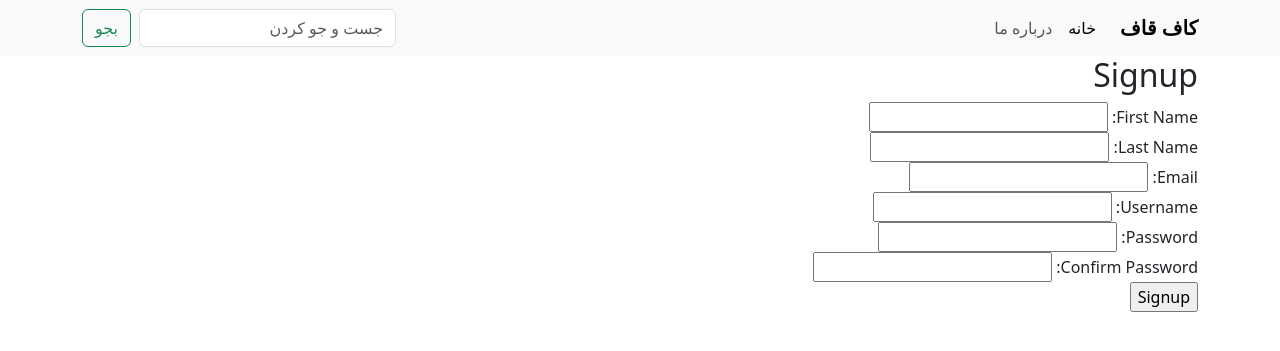
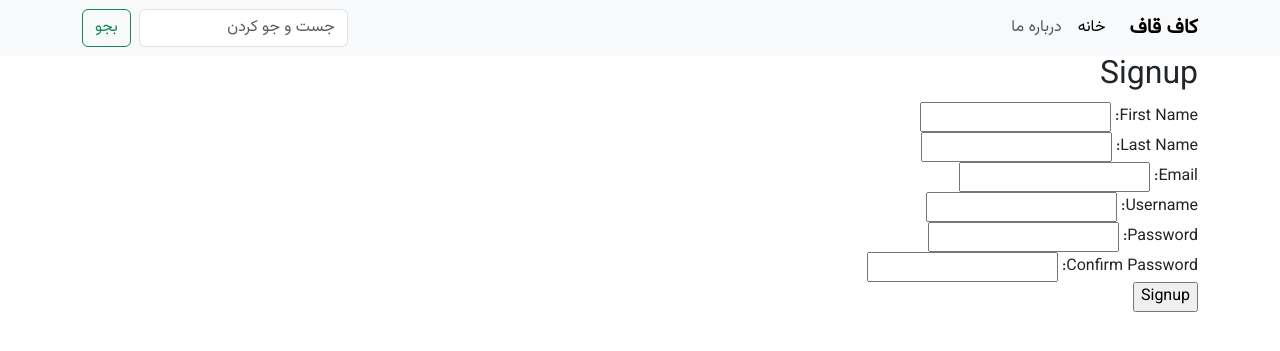
Before and after one commit to Erfaani/CafQaf, a Django app: page /signup/ in a window 1280 px wide. Shown: the top 351 px of the page. Run offline with Django 4.2, Linux system fonts and the light colour scheme.

Commit message:
Change font

```diff
--- a/templates/base.html
+++ b/templates/base.html
@@ -1,20 +1,28 @@
 <!DOCTYPE html>
 <html lang="per" dir="rtl">
 <head>
-    <meta charset="utf-8" />
+    <meta charset="utf-8"/>
+    <link rel="stylesheet" href="https://cdn.jsdelivr.net/npm/bootstrap@5.3.2/dist/css/bootstrap.rtl.min.css"
+          integrity="sha384-nU14brUcp6StFntEOOEBvcJm4huWjB0OcIeQ3fltAfSmuZFrkAif0T+UtNGlKKQv" crossorigin="anonymous">
+    <link rel="stylesheet" href="https://fonts.googleapis.com/css?family=Vazirmatn">
+    <style>
+        body {
+            font-family: "Vazirmatn", sans-serif;
+        }
+    </style>
     <title>
         {% block title %}
             My Personal Portfolio
         {% endblock %}
     </title>
-    <link rel="stylesheet" href="https://cdn.jsdelivr.net/npm/bootstrap@5.3.2/dist/css/bootstrap.rtl.min.css" integrity="sha384-nU14brUcp6StFntEOOEBvcJm4huWjB0OcIeQ3fltAfSmuZFrkAif0T+UtNGlKKQv" crossorigin="anonymous">
 </head>
 <body>
 
 <nav class="navbar navbar-expand-lg bg-body-tertiary">
     <div class="container">
         <a class="navbar-brand fw-bolder" href="{% url 'home' %}">کاف قاف</a>
-        <button class="navbar-toggler" type="button" data-bs-toggle="collapse" data-bs-target="#navbarSupportedContent" aria-controls="navbarSupportedContent" aria-expanded="false" aria-label="Toggle navigation">
+        <button class="navbar-toggler" type="button" data-bs-toggle="collapse" data-bs-target="#navbarSupportedContent"
+                aria-controls="navbarSupportedContent" aria-expanded="false" aria-label="Toggle navigation">
             <span class="navbar-toggler-icon"></span>
         </button>
         <div class="collapse navbar-collapse" id="navbarSupportedContent">
@@ -27,13 +35,16 @@
                 </li>
                 {% if request.user.is_authenticated %}
                     <li class="nav-item dropdown">
-              <a class="nav-link dropdown-toggle" href="#" role="button" data-bs-toggle="dropdown" aria-expanded="false">
+                        <a class="nav-link dropdown-toggle" href="#" role="button" data-bs-toggle="dropdown"
+                           aria-expanded="false">
                             {{ request.user.username }}
                         </a>
                         <ul class="dropdown-menu">
                             <li><a class="dropdown-item" href="#">داشبورد</a></li>
                             <li><a class="dropdown-item" href="#">پروفایل</a></li>
-                <li><hr class="dropdown-divider"></li>
+                            <li>
+                                <hr class="dropdown-divider">
+                            </li>
                             <li><a class="dropdown-item" href="#">خارج شدن</a></li>
                         </ul>
                     </li>
@@ -54,7 +65,9 @@
     {% endblock %}
 </div>
 
-    <script src="https://cdn.jsdelivr.net/npm/bootstrap@5.3.2/dist/js/bootstrap.bundle.min.js" integrity="sha384-C6RzsynM9kWDrMNeT87bh95OGNyZPhcTNXj1NW7RuBCsyN/o0jlpcV8Qyq46cDfL" crossorigin="anonymous"></script>
+<script src="https://cdn.jsdelivr.net/npm/bootstrap@5.3.2/dist/js/bootstrap.bundle.min.js"
+        integrity="sha384-C6RzsynM9kWDrMNeT87bh95OGNyZPhcTNXj1NW7RuBCsyN/o0jlpcV8Qyq46cDfL"
+        crossorigin="anonymous"></script>
 
 </body>
 </html>
```
Lines whose indentation alone changed are shown as unchanged.
